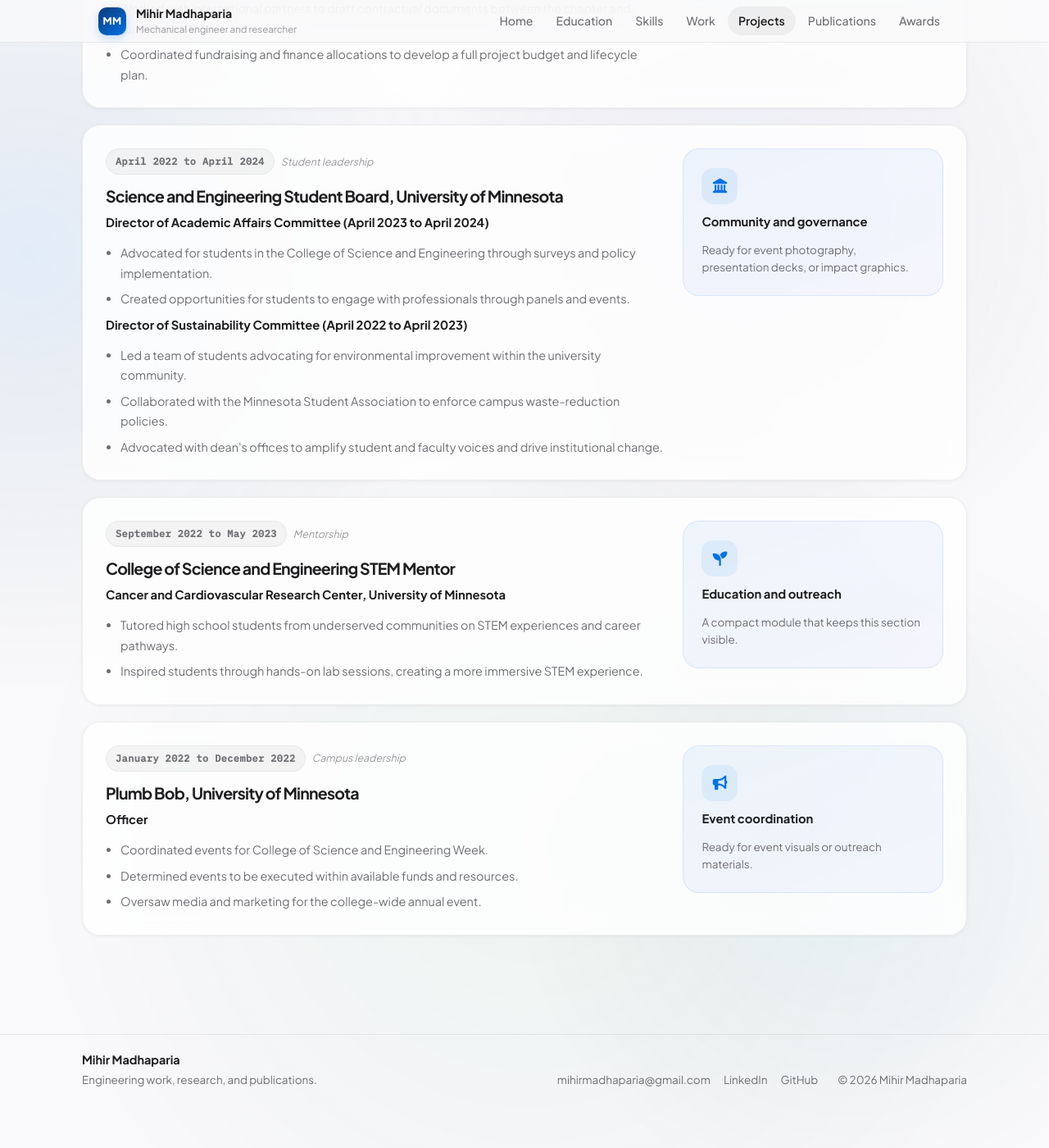
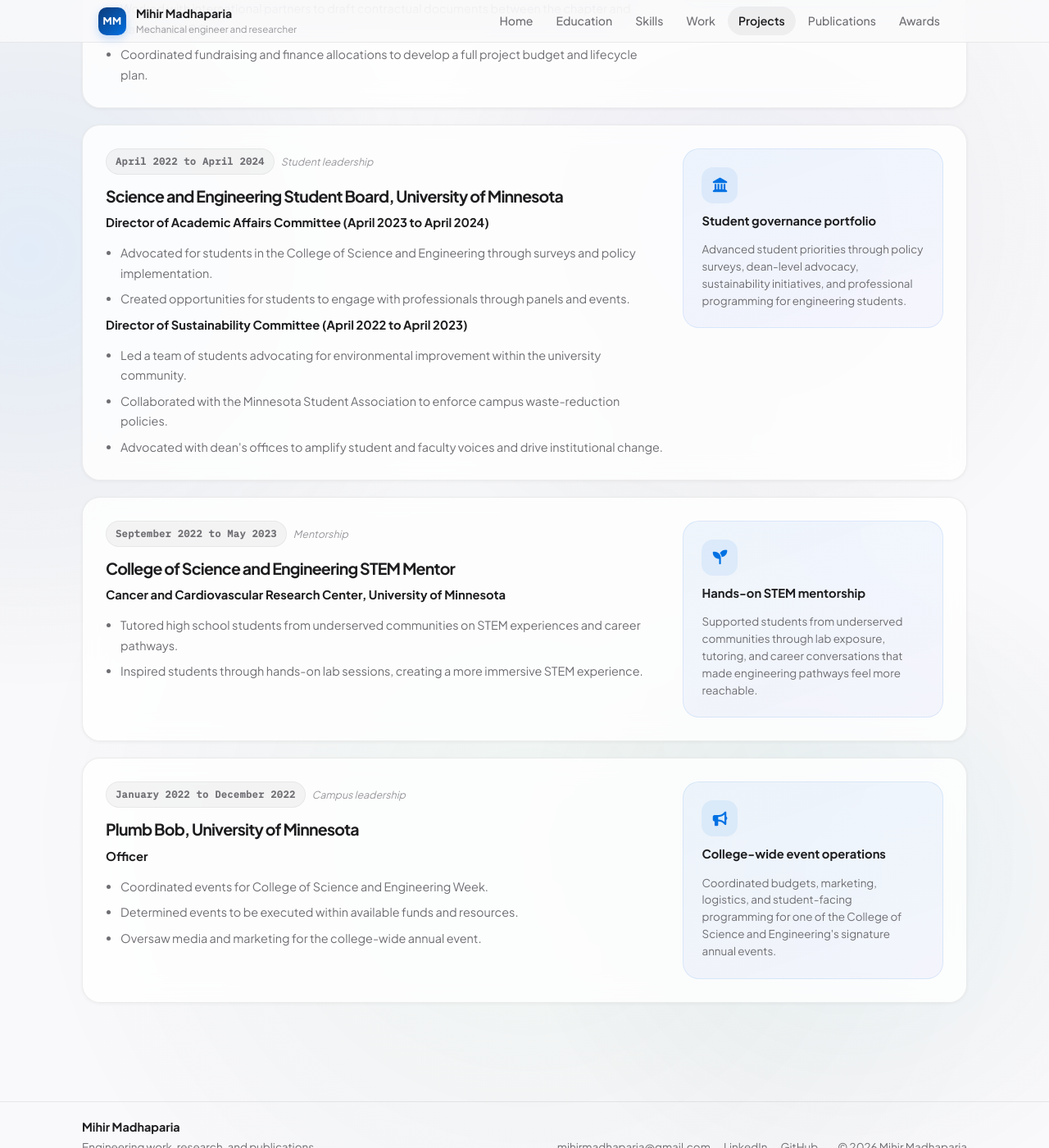
Before and after one commit to mihirmadhaparia/mihirmadhaparia.github.io, a Jekyll site: the page built from projects.html, in a window 1280 px wide and 1400 px high, scrolled down 3544 px. Shown: the whole window at 82% size. Built offline with Jekyll 4.4.1, drawn with Linux system fonts in a browser that asks for light colours; before the commit the page ends 4907 px from its top, so only the background shows below that; some of the changed text lies outside the part shown.

Commit message:
Replace portfolio filler copy

```diff
--- a/projects.html
+++ b/projects.html
@@ -42,8 +42,8 @@
                 <aside class="story-card__media">
                     <div class="media-placeholder">
                         <span class="media-placeholder__icon"><i class="fa-solid fa-building"></i></span>
-                        <strong>Now connected to this portfolio</strong>
-                        <p class="support-copy">The Streamlit source has been copied into this repo so future edits can live alongside the website and be deployed from one GitHub project.</p>
+                        <strong>Concept-to-structure workflow</strong>
+                        <p class="support-copy">Built as a practical bridge between early client requirements, parametric steel framing logic, visual review, and exportable estimating packages.</p>
                     </div>
                     <div class="asset-chip-row">
                         <span class="asset-chip">Streamlit</span>
@@ -170,8 +170,8 @@
                 <aside class="story-card__media">
                     <div class="media-placeholder">
                         <span class="media-placeholder__icon"><i class="fa-solid fa-droplet"></i></span>
-                        <strong>Media rail available</strong>
-                        <p class="support-copy">Ready for chip renders, fabrication diagrams, or microscopy images.</p>
+                        <strong>Microfluidic fabrication workflow</strong>
+                        <p class="support-copy">Focused on repeatable channel geometry, print-process tuning, and experimental workflows for imaging, sorting, and diagnostic-chip development.</p>
                     </div>
                 </aside>
             </article>
@@ -195,8 +195,8 @@
                 <aside class="story-card__media">
                     <div class="media-placeholder">
                         <span class="media-placeholder__icon"><i class="fa-solid fa-syringe"></i></span>
-                        <strong>Prototype narrative</strong>
-                        <p class="support-copy">Ready for CAD cutaways, physical testing images, or investor-facing visuals.</p>
+                        <strong>Device development record</strong>
+                        <p class="support-copy">Combined clinical need-finding, material screening, benchtop tensile testing, user requirements, and early commercialization planning for a spinal closure concept.</p>
                     </div>
                 </aside>
             </article>
@@ -281,8 +281,8 @@
                 <aside class="story-card__media">
                     <div class="media-placeholder">
                         <span class="media-placeholder__icon"><i class="fa-solid fa-landmark"></i></span>
-                        <strong>Community and governance</strong>
-                        <p class="support-copy">Ready for event photography, presentation decks, or impact graphics.</p>
+                        <strong>Student governance portfolio</strong>
+                        <p class="support-copy">Advanced student priorities through policy surveys, dean-level advocacy, sustainability initiatives, and professional programming for engineering students.</p>
                     </div>
                 </aside>
             </article>
@@ -303,8 +303,8 @@
                 <aside class="story-card__media">
                     <div class="media-placeholder">
                         <span class="media-placeholder__icon"><i class="fa-solid fa-seedling"></i></span>
-                        <strong>Education and outreach</strong>
-                        <p class="support-copy">A compact module that keeps this section visible.</p>
+                        <strong>Hands-on STEM mentorship</strong>
+                        <p class="support-copy">Supported students from underserved communities through lab exposure, tutoring, and career conversations that made engineering pathways feel more reachable.</p>
                     </div>
                 </aside>
             </article>
@@ -326,8 +326,8 @@
                 <aside class="story-card__media">
                     <div class="media-placeholder">
                         <span class="media-placeholder__icon"><i class="fa-solid fa-bullhorn"></i></span>
-                        <strong>Event coordination</strong>
-                        <p class="support-copy">Ready for event visuals or outreach materials.</p>
+                        <strong>College-wide event operations</strong>
+                        <p class="support-copy">Coordinated budgets, marketing, logistics, and student-facing programming for one of the College of Science and Engineering's signature annual events.</p>
                     </div>
                 </aside>
             </article>
```
Also changed, not shown: work.html (+4 -4 lines).
